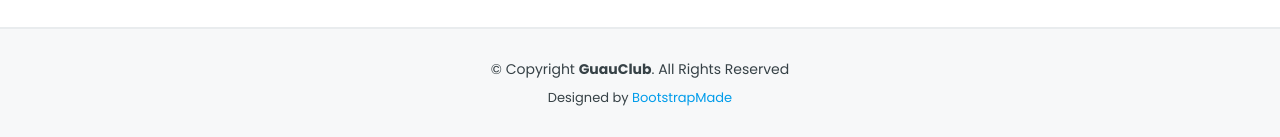
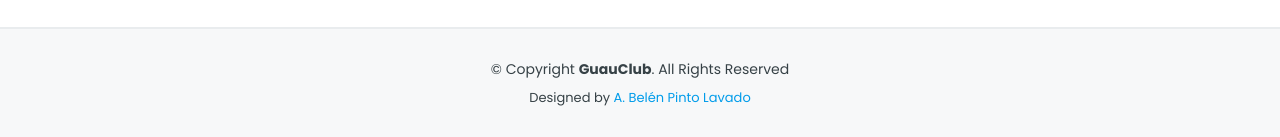
Before and after one commit to belenpinto/guauclub, a plain HTML site: page detalle.html in a window 1280 px wide. Shown: the part 4336-4473 px from the top of the page. Drawn offline with nearby package versions, Linux system fonts and the light colour scheme.

Commit message:
Modif Footer

```diff
--- a/detalle.html
+++ b/detalle.html
@@ -1473,7 +1473,7 @@ veterinario para cualquier tipo de consulta.
         <!-- You can delete the links only if you purchased the pro version. -->
         <!-- Licensing information: https://bootstrapmade.com/license/ -->
         <!-- Purchase the pro version with working PHP/AJAX contact form: https://bootstrapmade.com/scaffold-bootstrap-metro-style-template/ -->
-        Designed by <a href="https://bootstrapmade.com/">BootstrapMade</a>
+        Designed by <a href="#">A. Belén Pinto Lavado</a>
       </div>
     </div>
   </footer><!-- End Footer -->
```
Also changed, not shown: homemodif.html (+1 -1 lines).
